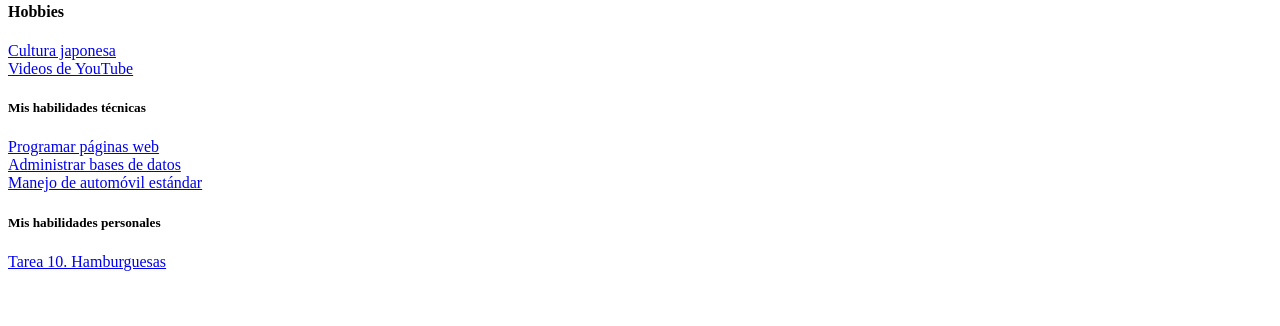
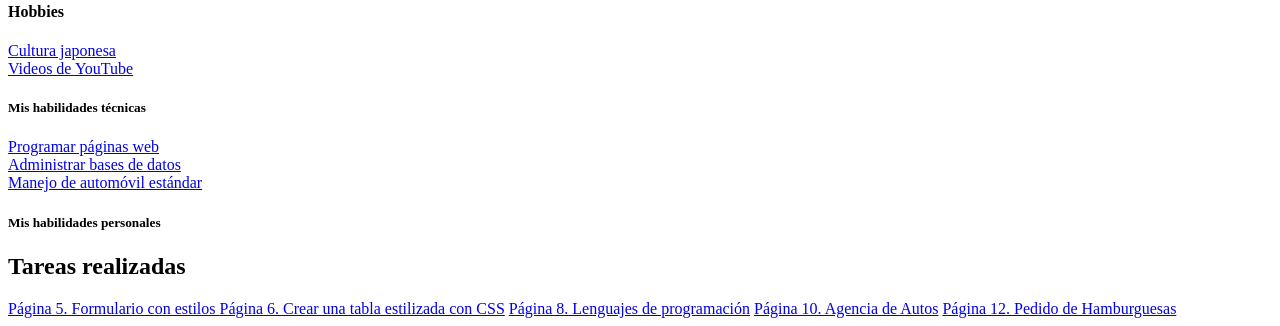
Before and after one commit to Carolina-Vera/IDAI-MA2025-NE, a plain HTML site: page index.html in a window 1280 px wide. Shown: the part 1363-1689 px from the top of the page. Before the commit the page ends 1642 px from the top, so only its background shows below. Drawn offline with Linux system fonts and the light colour scheme.

Commit message:
Update index.html

```diff
--- a/index.html
+++ b/index.html
@@ -72,7 +72,12 @@
     </div>
 
     <div>
-        <a href="Hamburguesas.html">Tarea 10. Hamburguesas</a>
+        <h2>Tareas realizadas</h2>
+        <a href="formularios.html">Página 5. Formulario con estilos </a>
+        <a href="CSS.html">Página 6. Crear una tabla  estilizada con CSS</a>
+        <a href="lenguajes_programacion.html">Página 8. Lenguajes de programación</a>
+        <a href="Taller automotriz.html">Página 10. Agencia de Autos</a>
+        <a href="Hamburguesas.html">Página 12. Pedido de Hamburguesas</a>
     </div>
 </body>
 </html>
```
